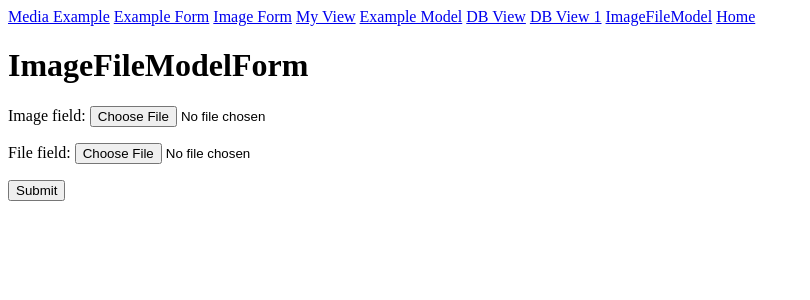
After one commit to OIITuMuCT/media_prodject, a Django app: page /db-view-1/ in a window 1280 px wide. The commit adds this page. Shown: the top 300 px of the page, without its empty margins (0-810 px from the left). Run offline with Django 5.2, Linux system fonts and the light colour scheme.

Commit message:
end Exercise 8.07

```diff
--- a/media_example/forms.py
+++ b/media_example/forms.py
@@ -2,7 +2,6 @@ from django import forms
 from .models import ImageFileModel
 
 class ExampleForm(forms.Form):
-
     file_upload = forms.FileField()
 
 
--- /dev/null
+++ b/media_example/templates/db-view-1.html
@@ -0,0 +1,12 @@
+{% extends "index.html" %}
+
+{% block title %}DB View{% endblock %}
+
+{% block content %}
+<h1>ImageFileModelForm</h1>
+<form method="post" enctype="multipart/form-data">
+    {% csrf_token %}
+    {{form.as_p}}
+    <button type="submit">Submit</button>
+</form>
+{% endblock %}
--- a/media_example/templates/index.html
+++ b/media_example/templates/index.html
@@ -12,6 +12,7 @@
     <a href="#">My View</a>
     <a href="{% url "example_model" %}">Example Model</a>
     <a href="{% url "db-view" %}">DB View</a>
+        <a href="{% url "db-view-1" %}">DB View 1</a>
     <a href="{% url "image-file" %}">ImageFileModel</a>
     {% comment %} <a href="{% url "downloads" %}">Downloads</a> {% endcomment %}
     <a href="{% url "index" %}">Home</a>
--- a/media_example/views.py
+++ b/media_example/views.py
@@ -132,3 +132,14 @@ def image_file_view(request):
     else:
         form = ImageFileForm()
     return render(request, "image_file.html", {"form": form , "instance": instance})
+
+def view_db_1(request):
+    instance = None
+    if request.method == "POST":
+        form = ImageFileModelForm(request.POST, request.FILES)
+
+        if form.is_valid():
+            instance = form.save()
+    else:
+        form = ImageFileModelForm()
+    return render(request, "db-view-1.html", {"form": form, "instance": instance})
--- a/media_project/urls.py
+++ b/media_project/urls.py
@@ -24,13 +24,20 @@ import media_example.views
 urlpatterns = [
     path("admin/", admin.site.urls),
     path("", media_example.views.index, name="index"),
-    path('media-example/', media_example.views.media_example, name="media_example"),
-    path("view/", media_example.views.view, name='view'),
-    path('success/', media_example.views.success, name='success-url'),
+    path("media-example/", media_example.views.media_example, name="media_example"),
+    path("view/", media_example.views.view, name="view"),
+    path("success/", media_example.views.success, name="success-url"),
     path("my-view/", media_example.views.my_view),
-    path('picture-form/', media_example.views.image_view, name="image_form"),
-    path("downloads/<path:relative_path>", media_example.views.download_view, name="downloads"),
-    path("example-model/", media_example.views.view_example_model, name="example_model"),
+    path("picture-form/", media_example.views.image_view, name="image_form"),
+    path(
+        "downloads/<path:relative_path>",
+        media_example.views.download_view,
+        name="downloads",
+    ),
+    path(
+        "example-model/", media_example.views.view_example_model, name="example_model"
+    ),
+    path("db-view-1/", media_example.views.view_db_1, name="db-view-1"),
     path("db-view/", media_example.views.view_db, name="db-view"),
     path("image-file/", media_example.views.image_file_view, name="image-file"),
 ]
```
Also changed, not shown: media/images/ModelCourseMixin.jpg (added), 1 other file.
